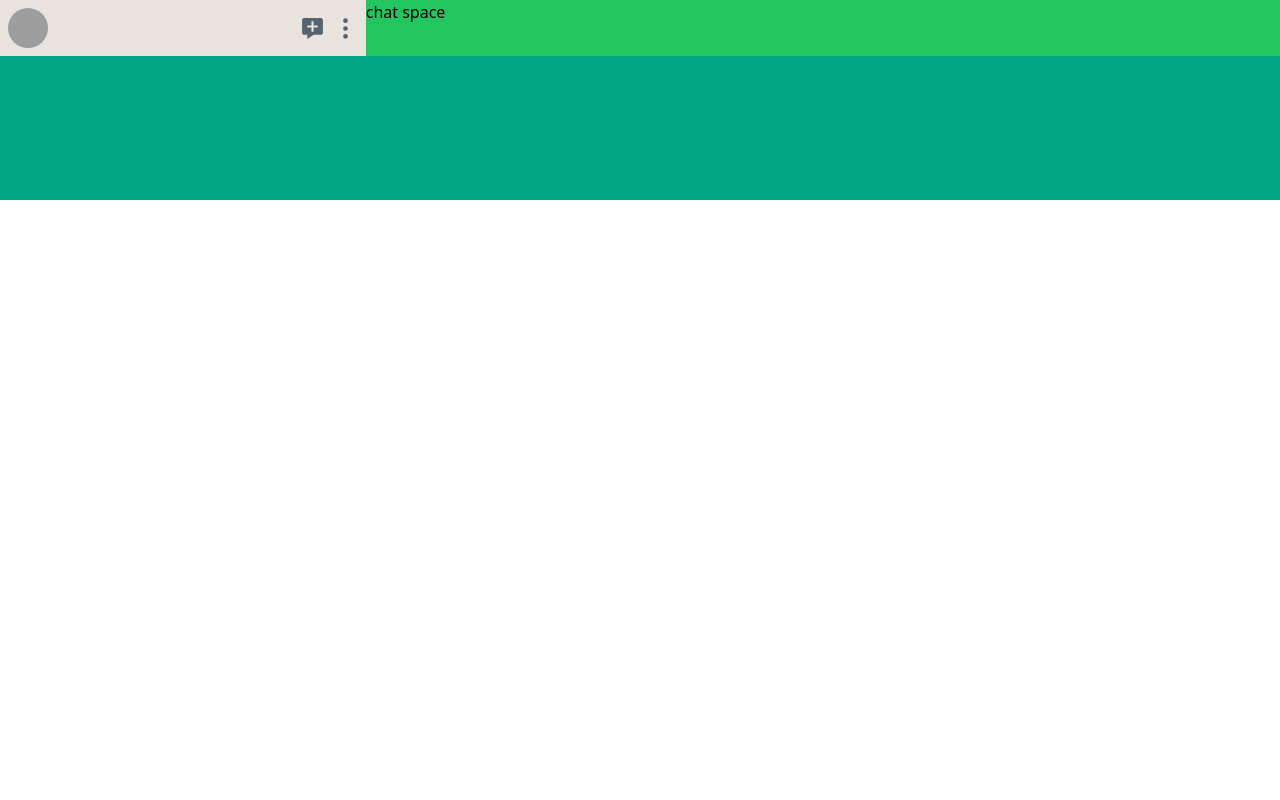
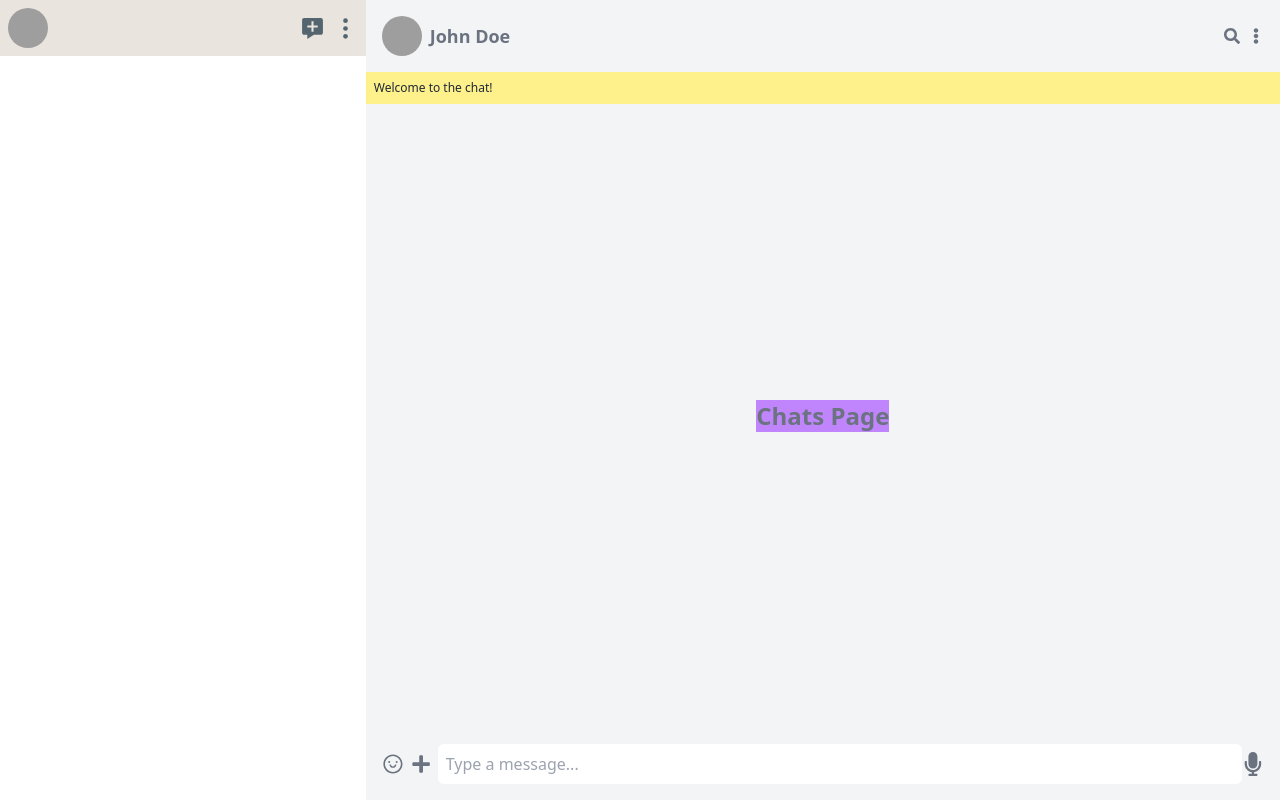
Before and after one commit to frckbrice/social-media-frontend, a Next.js app: page /discussions/1 in a window 1280 px wide. Built offline with nearby package versions, Linux system fonts and the light colour scheme; grey boxes are pictures that could not be loaded.

Commit message:
working on the chatspace

```diff
--- a/src/app/discussions/[id]/page.tsx
+++ b/src/app/discussions/[id]/page.tsx
@@ -1,9 +1,49 @@
-import React from "react";
+import React from 'react';
+import Avatar from '@/component/atoms/Avatar';
+import { FaSearch, FaEllipsisV, FaPlus, FaMicrophone } from 'react-icons/fa';
+import { AiOutlineSmile } from 'react-icons/ai';
 
 const Chats = () => {
   return (
-    <div>
-      <h2>chat space</h2>
+    <div className="relative flex flex-col h-screen bg-gray-100">
+
+      <div className="flex items-center justify-between p-4  text-gray-500">
+        <div className="flex items-center">
+          <Avatar
+            size={4}
+            profilePicture="https://i.pinimg.com/564x/17/f7/ba/17f7baaff77ee55d8807fcd7b2d2f47a.jpg"
+          />
+          <h1 className="ml-2 text-lg font-bold">John Doe</h1>
+        </div>
+        <div className="flex items-center">
+          <FaSearch className="mr-2 text-gray-500" />
+          <FaEllipsisV className="text-gray-500" />
+        </div>
+      </div>
+
+      <div className="bg-yellow-200 p-2">
+        <p className="text-xs text-gray-800">Welcome to the chat!</p>
+      </div>
+
+      <div className="flex flex-1 justify-center items-center">
+        <h2 className="text-2xl font-bold bg-purple-400 text-gray-500">Chats Page</h2>
+      </div>
+
+      <div className="flex items-center justify-between p-4  text-gray-500">
+        {/* <div className="flex items-center"> */}
+          <AiOutlineSmile className="mr-2 text-gray-500 text-2xl" />
+          <FaPlus className="mr-2 text-gray-500 text-xl" />
+          <input
+            type="text"
+            placeholder="Type a message..."
+            className="w-full p-2 bg-white border-0 rounded-md focus:outline-none"
+          />
+        {/* </div> */}
+        {/* <div className="flex items-center"> */}
+          <FaMicrophone className="text-gray-500 text-2xl" />
+        {/* </div> */}
+      </div>
+
     </div>
   );
 };
--- a/src/app/discussions/layout.tsx
+++ b/src/app/discussions/layout.tsx
@@ -31,7 +31,7 @@ function Discussion({ children }: { children: React.ReactNode }) {
           </div>
         </div>
       </div>
-      <div className="w-full bg-green-500">{children}</div>
+      <div className="w-full">{children}</div>
     </div>
   );
 }
--- a/src/app/discussions/page.tsx
+++ b/src/app/discussions/page.tsx
@@ -3,7 +3,7 @@ import React from 'react';
 const BackgroundImage = () => {
   return (
     <div className="flex items-center justify-center h-screen">
-      <div className="bg-center bg-no-repeat w-full h-full" style={{ backgroundImage: "url('/whatsappdashbord.png')" }}>
+      <div className="bg-center bg-cover w-full h-full" style={{ backgroundImage: "url('/whatsappdashbord.png')" }}>
       </div>
     </div>
   );
```
